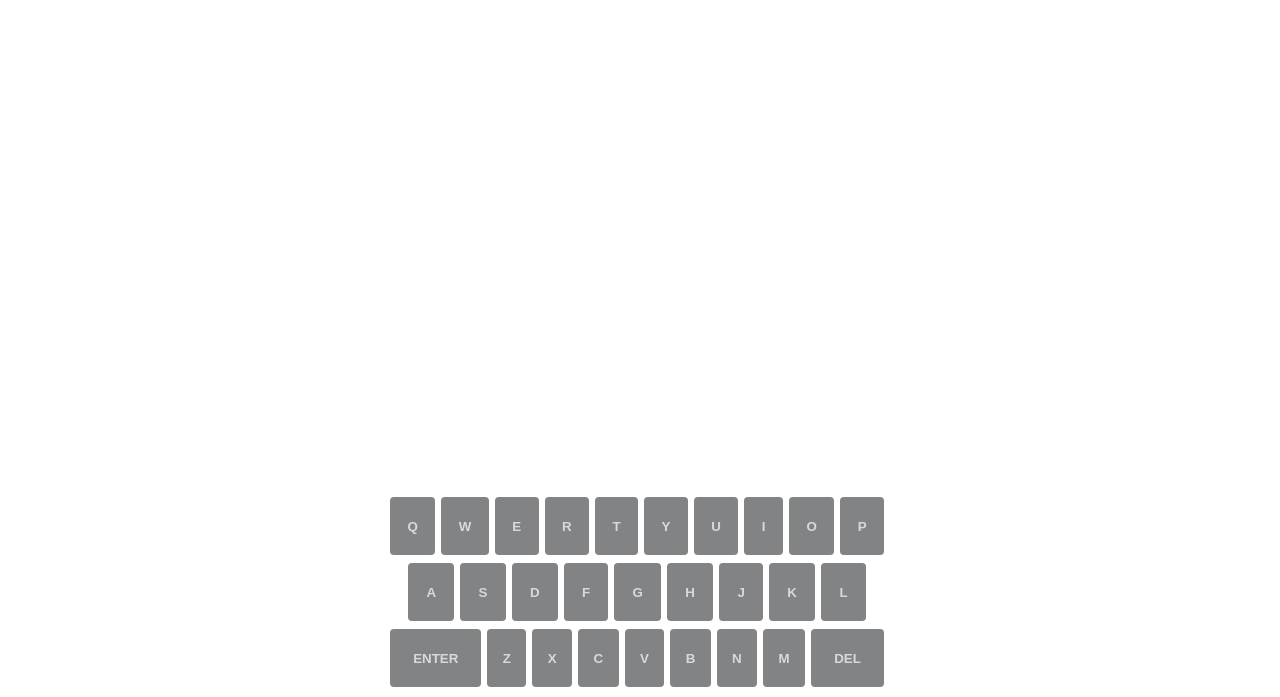
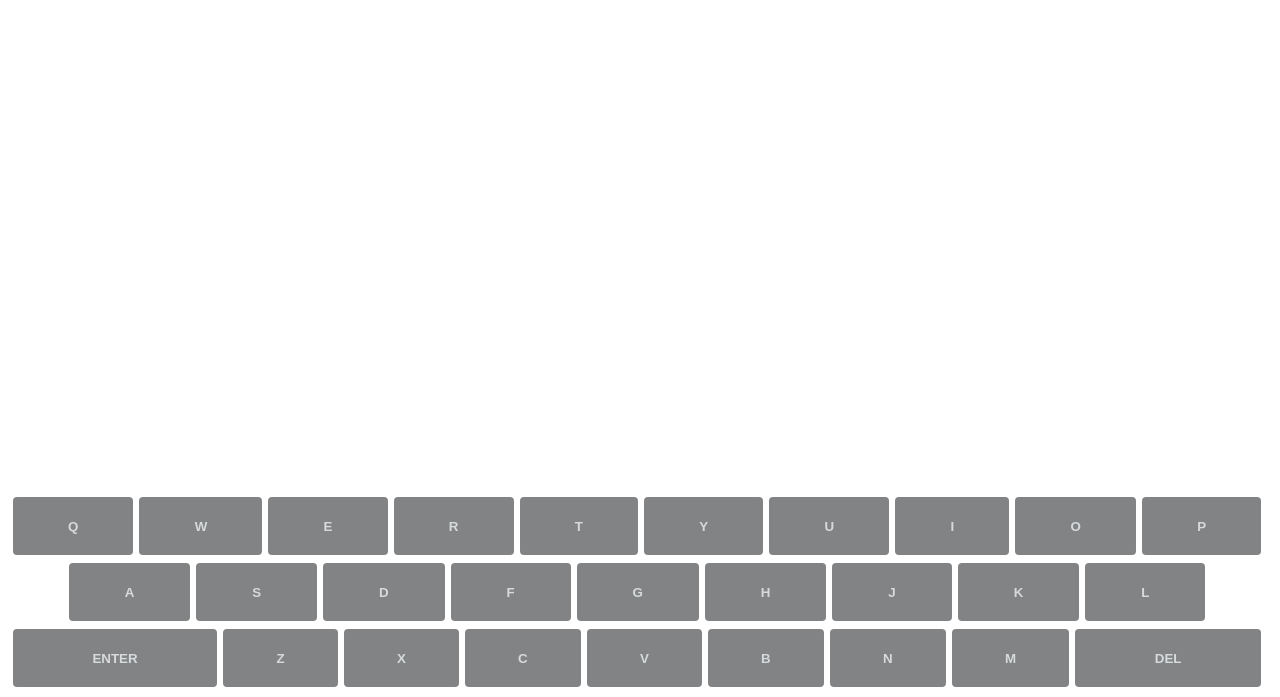
Before and after one commit to jewbee2000/noun-chain, a plain HTML site: page public/index.html in a window 1280 px wide. Shown: the part 103-800 px from the top of the page. Drawn offline with nearby package versions, Linux system fonts and the light colour scheme; no server answers.

Commit message:
fix keyboard width

```diff
--- a/public/css/styles.css
+++ b/public/css/styles.css
@@ -205,7 +205,7 @@ body {
 
 #keyboard-container {
   height: 200px;
-  width: 500px;
+  width: 98%;
 }
 
 .keyboard-row {
```
